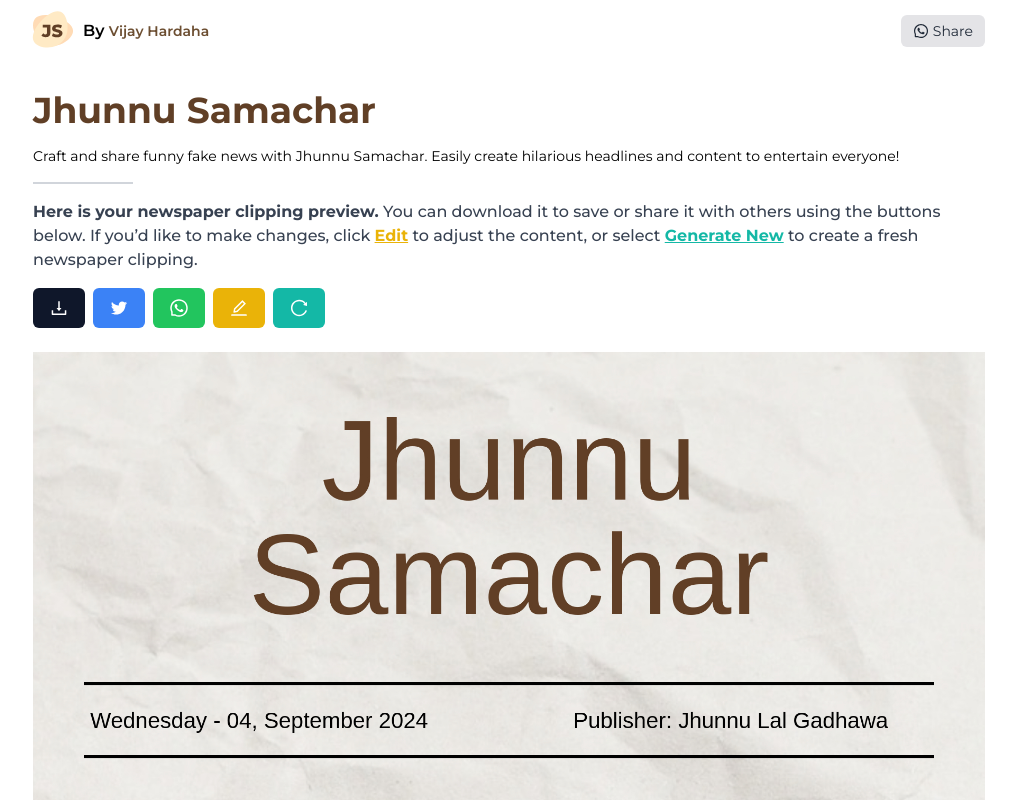
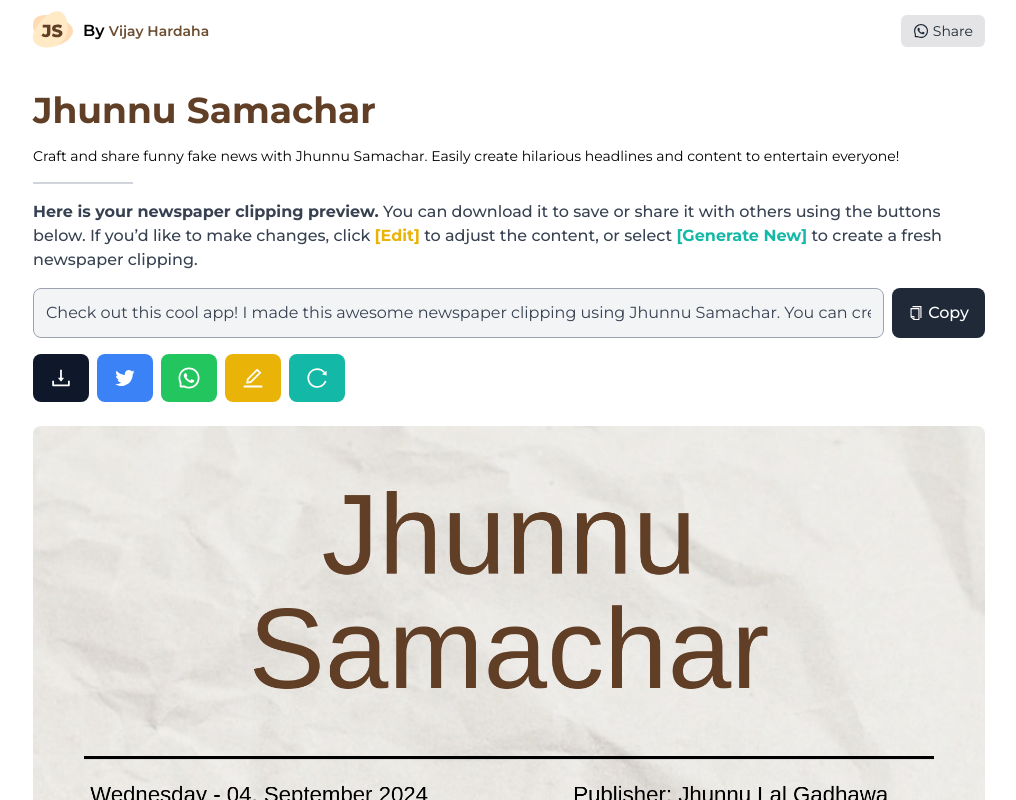
Before and after one commit to vijayhardaha/jhunnu-samachar, a Next.js app: page / in a window 1280 px wide. Both pictures are taken after a click on the button "Generate". Shown: the top 800 px of the page, without its empty margins (131-1147 px from the left). Built offline with nearby package versions, Linux system fonts and the light colour scheme; no server answers; a web font is replaced by a local one.

Commit message:
feat(add): add copy share message feature

```diff
--- a/src/components/NewsForm.js
+++ b/src/components/NewsForm.js
@@ -155,7 +155,6 @@ NewsForm.propTypes = {
 	news: PropTypes.shape({
 		heading: PropTypes.string.isRequired,
 		content: PropTypes.string.isRequired,
-		date: PropTypes.string.isRequired,
 		author: PropTypes.string.isRequired,
 	}).isRequired,
 	setNews: PropTypes.func.isRequired,
--- a/src/components/PreviewSection.js
+++ b/src/components/PreviewSection.js
@@ -1,10 +1,91 @@
 /* eslint-disable react/no-unknown-property */
+import { useRef, useState } from "react";
+
 import Image from "next/image";
 import PropTypes from "prop-types";
-import { AiOutlineDownload, AiOutlineTwitter, AiOutlineWhatsApp, AiOutlineReload, AiOutlineEdit } from "react-icons/ai";
+import {
+	AiOutlineDownload,
+	AiOutlineTwitter,
+	AiOutlineWhatsApp,
+	AiOutlineReload,
+	AiOutlineEdit,
+	AiOutlineCopy,
+	AiOutlineCheck,
+} from "react-icons/ai";
 
 import { DEFAULT_NEWS_DATA } from "../constants/newsConstants";
 import { SITE_URL } from "../constants/seo";
+
+/**
+ * Reusable Button component for various actions.
+ *
+ * @param {Object} props - Component properties.
+ * @param {string} props.color - Background color of the button.
+ * @param {string} props.text - Tooltip text for the button.
+ * @param {JSX.Element} props.icon - Icon to display within the button.
+ * @param {Function} props.onClick - Click handler function for the button.
+ * @param {string} [props.ariaLabel] - Aria label for accessibility.
+ * @param {Object} [props.rest] - Additional properties passed to the button.
+ * @returns {JSX.Element} The reusable button component.
+ */
+const Button = ({ color, text, icon, onClick, ariaLabel, ...props }) => {
+	return (
+		<>
+			<button
+				onClick={onClick}
+				className={`${color} hover:${color.replace("bg-", "hover:bg-")} focus:outline-none focus:ring-2 focus:ring-offset-2 text-white font-medium h-12 px-4 rounded-lg inline-flex items-center justify-center text-sm relative`}
+				aria-label={ariaLabel || text}
+				{...props}
+			>
+				{icon}
+				<span className="sr-only">{text}</span>
+				<span className="tooltip">{text}</span>
+				<style jsx>{`
+					.tooltip {
+						visibility: hidden;
+						opacity: 0;
+						transition: opacity 0.3s ease;
+						position: absolute;
+						bottom: 110%;
+						left: 50%;
+						transform: translateX(-50%);
+						background-color: black;
+						color: white;
+						padding: 5px 10px;
+						border-radius: 6px;
+						font-size: 12px;
+						white-space: nowrap;
+						z-index: 10;
+					}
+
+					.tooltip::before {
+						content: "";
+						position: absolute;
+						top: 100%;
+						left: 50%;
+						margin-left: -5px;
+						border-width: 5px;
+						border-style: solid;
+						border-color: black transparent transparent transparent;
+					}
+
+					button:hover .tooltip {
+						visibility: visible;
+						opacity: 1;
+					}
+				`}</style>
+			</button>
+		</>
+	);
+};
+
+Button.propTypes = {
+	color: PropTypes.string.isRequired, // Expecting a Tailwind CSS color class, e.g., "bg-blue-500".
+	text: PropTypes.string.isRequired, // Tooltip text for the button.
+	icon: PropTypes.element.isRequired, // Icon component to be rendered inside the button.
+	onClick: PropTypes.func.isRequired, // Function to be executed on click.
+	ariaLabel: PropTypes.string, // Aria-label for screen readers.
+};
 
 /**
  * Preview section for displaying and downloading the generated news clipping image.
@@ -16,6 +97,8 @@ import { SITE_URL } from "../constants/seo";
  * @returns {JSX.Element} The preview section component.
  */
 const PreviewSection = ({ previewUrl, setNews, setPreview }) => {
+	const inputRef = useRef(null);
+	const [isCopied, setIsCopied] = useState(false);
 	const promotionalTag = "#JhunnuSamachar";
 	const message = `Check out this cool app! I made this awesome newspaper clipping using Jhunnu Samachar. You can create your own at ${SITE_URL}`;
 
@@ -50,95 +133,69 @@ const PreviewSection = ({ previewUrl, setNews, setPreview }) => {
 		setPreview("");
 	};
 
+	const handleCopyToClipboard = () => {
+		if (inputRef.current) {
+			inputRef.current.select();
+			navigator.clipboard.writeText(message).then(() => {
+				setIsCopied(true);
+				inputRef.current.focus();
+				setTimeout(() => setIsCopied(false), 500);
+			});
+		}
+	};
+
 	return (
-		<div>
-			<p className="mb-4 font-medium text-gray-700">
+		<div className="bg-white">
+			<p className="mb-4 font-medium text-gray-700 mb-4">
 				<strong>Here is your newspaper clipping preview.</strong> You can download it to save or share it with others using the buttons below. If
-				you’d like to make changes, click <strong className="text-yellow-500 underline">Edit</strong> to adjust the content, or select{" "}
-				<strong className="text-teal-500 underline">Generate New</strong> to create a fresh newspaper clipping.
+				you’d like to make changes, click <strong className="text-yellow-500">[Edit]</strong> to adjust the content, or select{" "}
+				<strong className="text-teal-500">[Generate New]</strong> to create a fresh newspaper clipping.
 			</p>
 
-			<div className="button-group relative flex flex-col sm:flex-row space-y-2 sm:space-y-0 sm:space-x-2 mb-6">
+			<div className="flex flex-col sm:flex-row gap-2 mb-4">
+				<input
+					ref={inputRef}
+					type="text"
+					readOnly
+					value={message}
+					className="flex-1 p-3 border border-gray-400 rounded-lg bg-gray-100 text-gray-700"
+				/>
 				<button
-					onClick={handleDownload}
-					className="bg-slate-900 hover:bg-slate-700 focus:outline-none focus:ring-2 focus:ring-slate-500 focus:ring-offset-2 text-white font-medium h-10 px-4 rounded-md w-full inline-flex items-center justify-center sm:w-auto text-sm relative"
-					aria-label="Download the News Clip"
+					onClick={handleCopyToClipboard}
+					className={`flex items-center justify-center bg-gray-800 hover:bg-gray-600 text-white font-medium rounded-lg px-4 py-2 ${
+						isCopied ? "bg-green-500 hover:bg-green-400" : ""
+					}`}
 				>
-					<AiOutlineDownload className="w-5 h-5" />
-					<span className="tooltip">Download the News Clip</span>
-				</button>
-				<button
-					onClick={() => handleShare("twitter")}
-					className="bg-blue-500 hover:bg-blue-400 focus:outline-none focus:ring-2 focus:ring-blue-500 focus:ring-offset-2 text-white font-medium h-10 px-4 rounded-md w-full inline-flex items-center justify-center sm:w-auto text-sm relative"
-					aria-label="Share on Twitter"
-				>
-					<AiOutlineTwitter className="w-5 h-5" />
-					<span className="tooltip">Share on Twitter</span>
-				</button>
-				<button
-					onClick={() => handleShare("whatsapp")}
-					className="bg-green-500 hover:bg-green-400 focus:outline-none focus:ring-2 focus:ring-green-500 focus:ring-offset-2 text-white font-medium h-10 px-4 rounded-md w-full inline-flex items-center justify-center sm:w-auto text-sm relative"
-					aria-label="Share via WhatsApp"
-				>
-					<AiOutlineWhatsApp className="w-5 h-5" />
-					<span className="tooltip">Share via WhatsApp</span>
-				</button>
-
-				<button
-					onClick={handleEdit}
-					className="bg-yellow-500 hover:bg-yellow-400 focus:outline-none focus:ring-2 focus:ring-yellow-500 focus:ring-offset-2 text-white font-medium h-10 px-4 rounded-md w-full inline-flex items-center justify-center sm:w-auto text-sm relative"
-					aria-label="Edit the News Content"
-				>
-					<AiOutlineEdit className="w-5 h-5" />
-					<span className="tooltip">Edit the News Content</span>
-				</button>
-				<button
-					onClick={handleReset}
-					className="bg-teal-500 hover:bg-teal-400 focus:outline-none focus:ring-2 focus:ring-teal-500 focus:ring-offset-2 text-white font-medium h-10 px-4 rounded-md w-full inline-flex items-center justify-center sm:w-auto text-sm relative"
-					aria-label="Generate New Newspaper Clipping"
-				>
-					<AiOutlineReload className="w-5 h-5" />
-					<span className="tooltip">Generate New Newspaper Clipping</span>
+					{isCopied ? (
+						<>
+							<AiOutlineCheck className="text-1xl xs:text-2xl mr-1 xs:mr-0" />
+							<span className="xs:hidden">Copied</span>
+						</>
+					) : (
+						<>
+							<AiOutlineCopy className="text-1xl xs:text-2xl mr-1 xs:mr-0" />
+							<span className="xs:hidden">Copy</span>
+						</>
+					)}
 				</button>
 			</div>
 
-			<style jsx>{`
-				.tooltip {
-					visibility: hidden;
-					opacity: 0;
-					transition: opacity 0.3s ease;
-					position: absolute;
-					bottom: 110%;
-					left: 50%;
-					transform: translateX(-50%);
-					background-color: black;
-					color: white;
-					padding: 5px 10px;
-					border-radius: 6px;
-					font-size: 12px;
-					white-space: nowrap;
-					z-index: 10;
-				}
+			<div className="button-group relative flex flex-row space-x-2 mb-4">
+				<Button color="bg-slate-900" text="Download the News Clip" icon={<AiOutlineDownload className="text-2xl" />} onClick={handleDownload} />
+				<Button color="bg-blue-500" text="Share on Twitter" icon={<AiOutlineTwitter className="text-2xl" />} onClick={() => handleShare("twitter")} />
+				<Button
+					color="bg-green-500"
+					text="Share via WhatsApp"
+					icon={<AiOutlineWhatsApp className="text-2xl" />}
+					onClick={() => handleShare("whatsapp")}
+				/>
+				<Button color="bg-yellow-500" text="Edit the News Content" icon={<AiOutlineEdit className="text-2xl" />} onClick={handleEdit} />
+				<Button color="bg-teal-500" text="Generate New Newspaper Clipping" icon={<AiOutlineReload className="text-2xl" />} onClick={handleReset} />
+			</div>
 
-				.tooltip::before {
-					content: "";
-					position: absolute;
-					top: 100%;
-					left: 50%;
-					margin-left: -5px;
-					border-width: 5px;
-					border-style: solid;
-					border-color: black transparent transparent transparent;
-				}
-
-				.button-group button:hover .tooltip {
-					visibility: visible;
-					opacity: 1;
-				}
-			`}</style>
-
-			<div className="mx-auto mb-6 max-w-full">
-				<Image src={previewUrl} alt="News Preview" layout="responsive" width={1200} height={675} className="h-auto" />
+			{/* Preview Image */}
+			<div className="mx-auto mt-6 max-w-full ">
+				<Image src={previewUrl} alt="News Preview" layout="responsive" width={1200} height={675} className="h-auto rounded-lg" />
 			</div>
 		</div>
 	);
```
